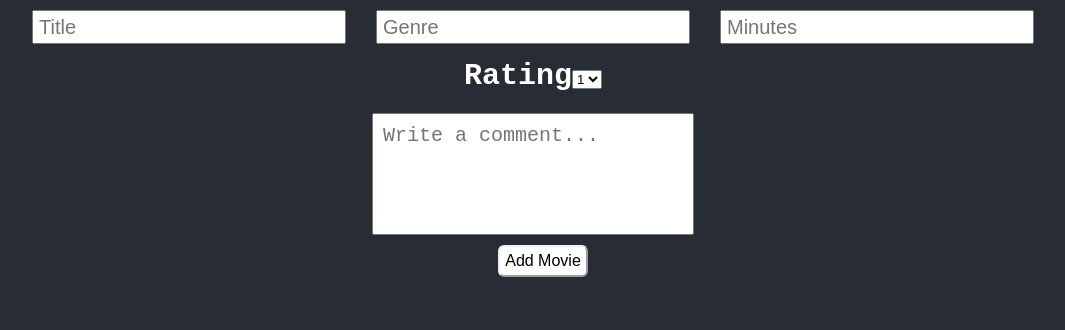
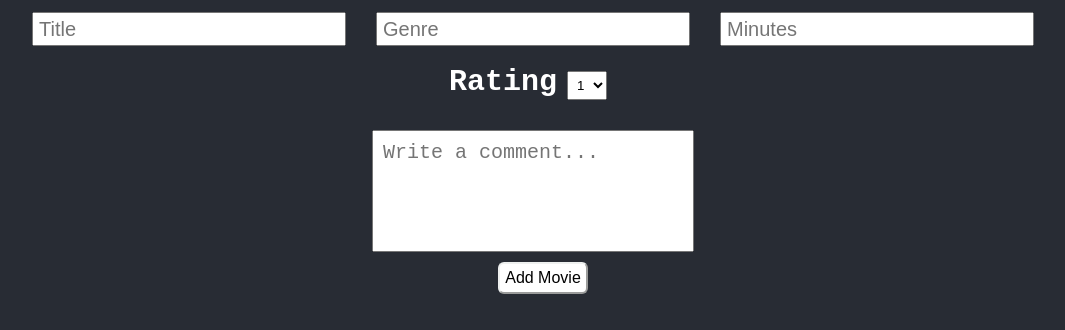
Before and after one commit to Shylan21/BackEnd-Project, a React (Create React App) app: page /movie in a window 1280 px wide. Shown: the part 153-483 px from the top of the page, without its empty margins (107-1172 px from the left). Built offline with nearby package versions, Linux system fonts and the light colour scheme; no server answers.

Commit message:
Fixed small css detail

```diff
--- a/src/client/Movie.css
+++ b/src/client/Movie.css
@@ -28,11 +28,11 @@ h2 {
 }
 
 .categories {
-    display: grid;
-      grid-template-columns: repeat(7, 1fr);
-      grid-template-rows: 60px;
-      grid-template-areas:
-        "title genre min rating comment . . "
+  display: grid;
+  grid-template-columns: repeat(7, 1fr);
+  grid-template-rows: 60px;
+  grid-template-areas:
+    "title genre min rating comment . . "
 }
 
 .container {
@@ -60,7 +60,9 @@ h2 {
 }
 
 .rating {
-  grid-area: rating
+  grid-area: rating;
+  margin: 10px;
+  padding: 5px;
 }
 
 .coomment {
@@ -106,6 +108,7 @@ p {
   background: #fff;
   grid-area: buttons;
   max-height: 40px;
+  max-width: 90px;
 }
 
 .edit {
--- a/src/components/Movie.jsx
+++ b/src/components/Movie.jsx
@@ -38,6 +38,7 @@ function Movie() {
 			.then((data) => {
 				setMovieList(data.movies)
 			})
+
 	}
 
 	function handleMovieTitleChange(e) {
@@ -239,21 +240,16 @@ function Movie() {
 						<h4 className="title">Title</h4>
 						<h4 className="genre">Genre</h4>
 						<h4 className="min">Runtime</h4>
-						<h4 className="rating">Rating</h4>
+						<h4 className="rating-list">Rating</h4>
 						<h4 className="comment">Comment</h4>
 					</div>
-					<br />
 
 					{movieList.map((movie) => (
 						<div className="container" key={movie.id}>
 							<p className="movieT"> {movie.title}</p>
-
 							<p className="movieG"> {movie.genre}</p>
-
 							<p className="movieM"> {movie.runtimeMins}</p>
-
 							<p className="movieR">{movie.rating}</p>
-
 							<p className="movieC">{movie.comment}</p>
 
 							{/* Buttons */}
```
